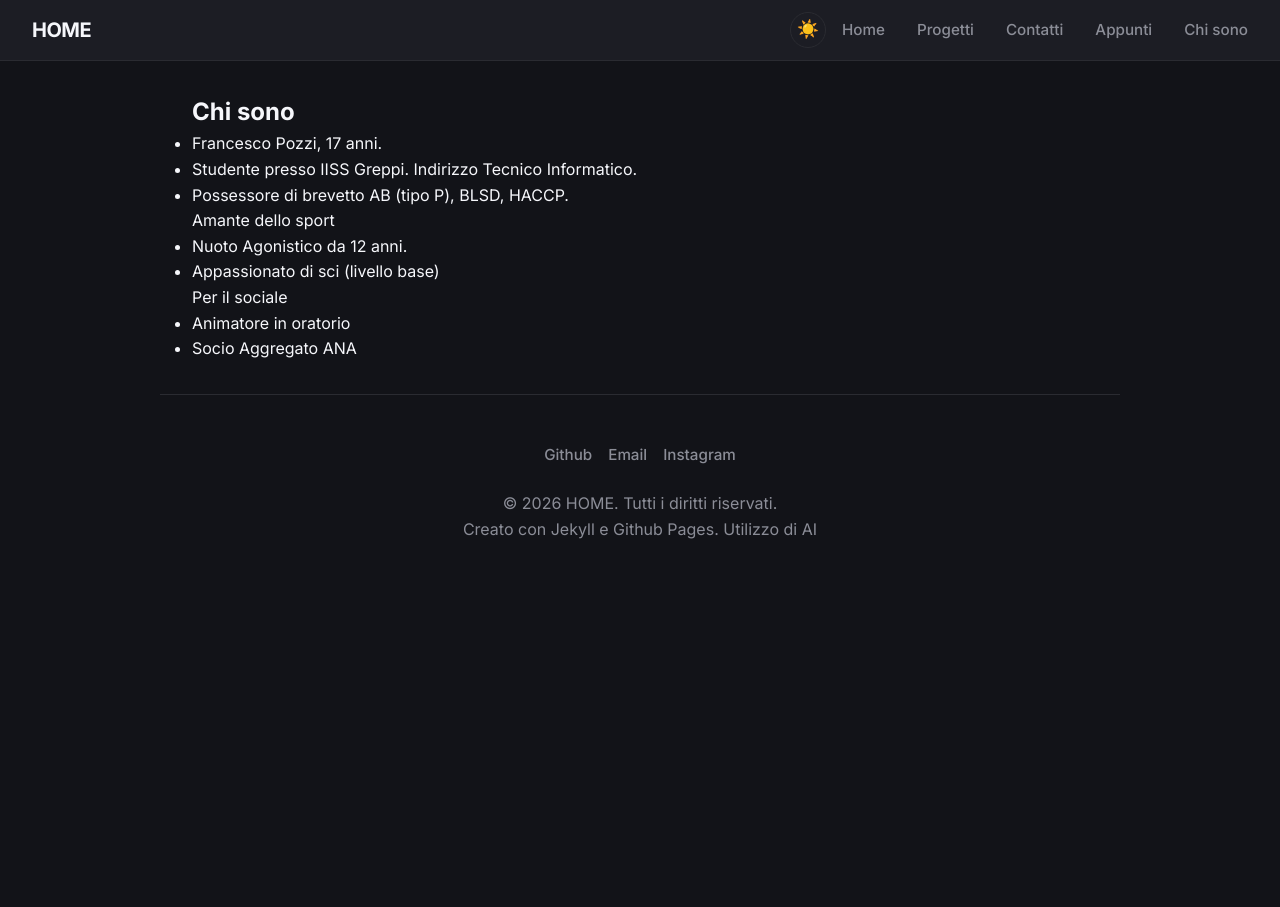
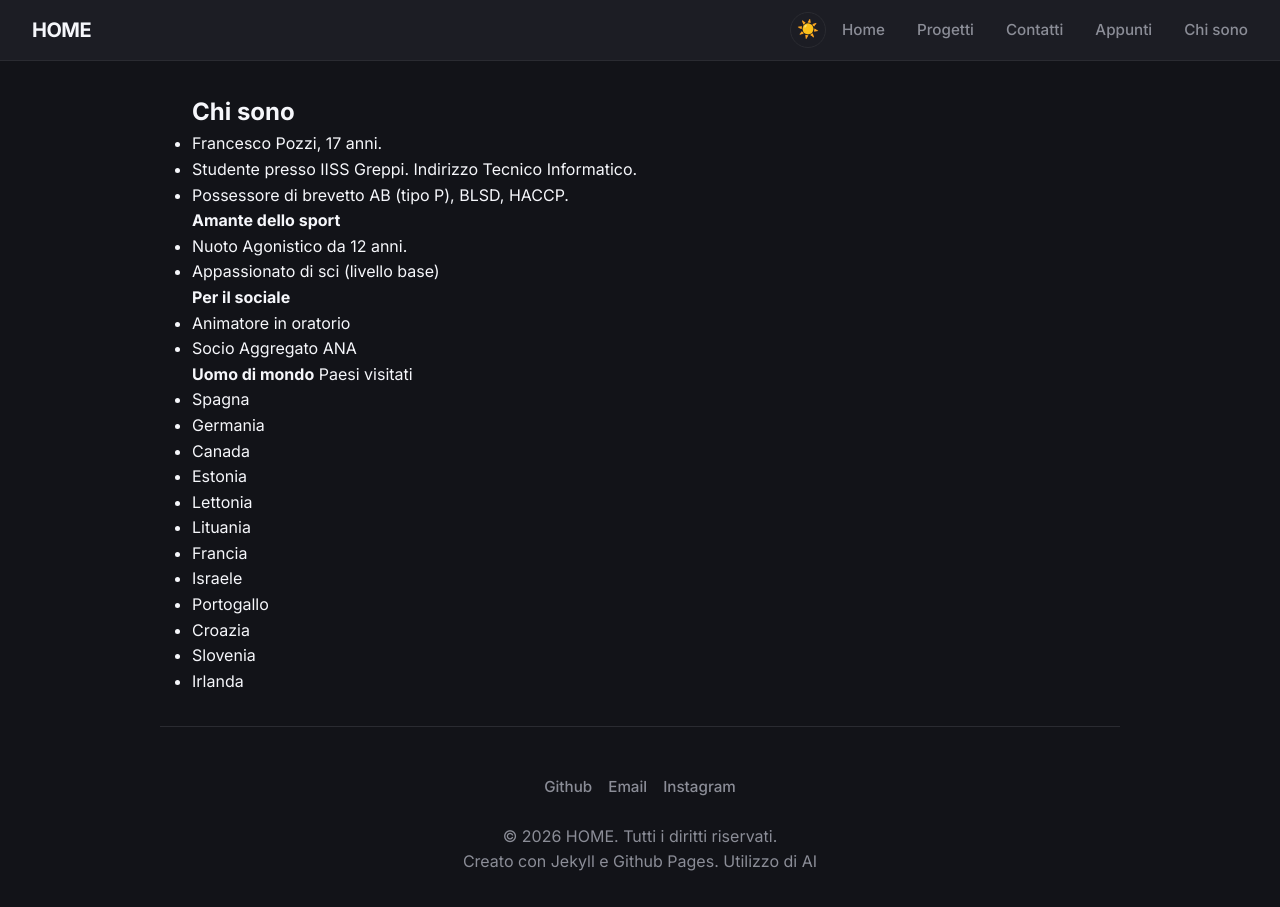
Before and after one commit to FraPozzi14/FraPozzi14.github.io, a Jekyll site: the page built from chi-sono.md, in a window 1280 px wide. Built offline with Jekyll 4.4.1, drawn with Linux system fonts in a browser that asks for light colours.

Commit message:
commit 16: Revisione file /appunti/4/informatica e /chi-sono. Aggiunti i paesi

```diff
--- a/chi-sono.md
+++ b/chi-sono.md
@@ -8,10 +8,25 @@ layout: default
 - Studente presso IISS Greppi. Indirizzo Tecnico Informatico.
 - Possessore di brevetto AB (tipo P), BLSD, HACCP.
 
-Amante dello sport
+**Amante dello sport**
 - Nuoto Agonistico da 12 anni.
 - Appassionato di sci (livello base)
 
-Per il sociale
+**Per il sociale**
 - Animatore in oratorio
 - Socio Aggregato ANA
+
+**Uomo di mondo**
+Paesi visitati
+- Spagna
+- Germania
+- Canada
+- Estonia
+- Lettonia
+- Lituania
+- Francia
+- Israele
+- Portogallo
+- Croazia
+- Slovenia
+- Irlanda
```
Also changed, not shown: appunti/4/informatica.md (+58 -55 lines).
